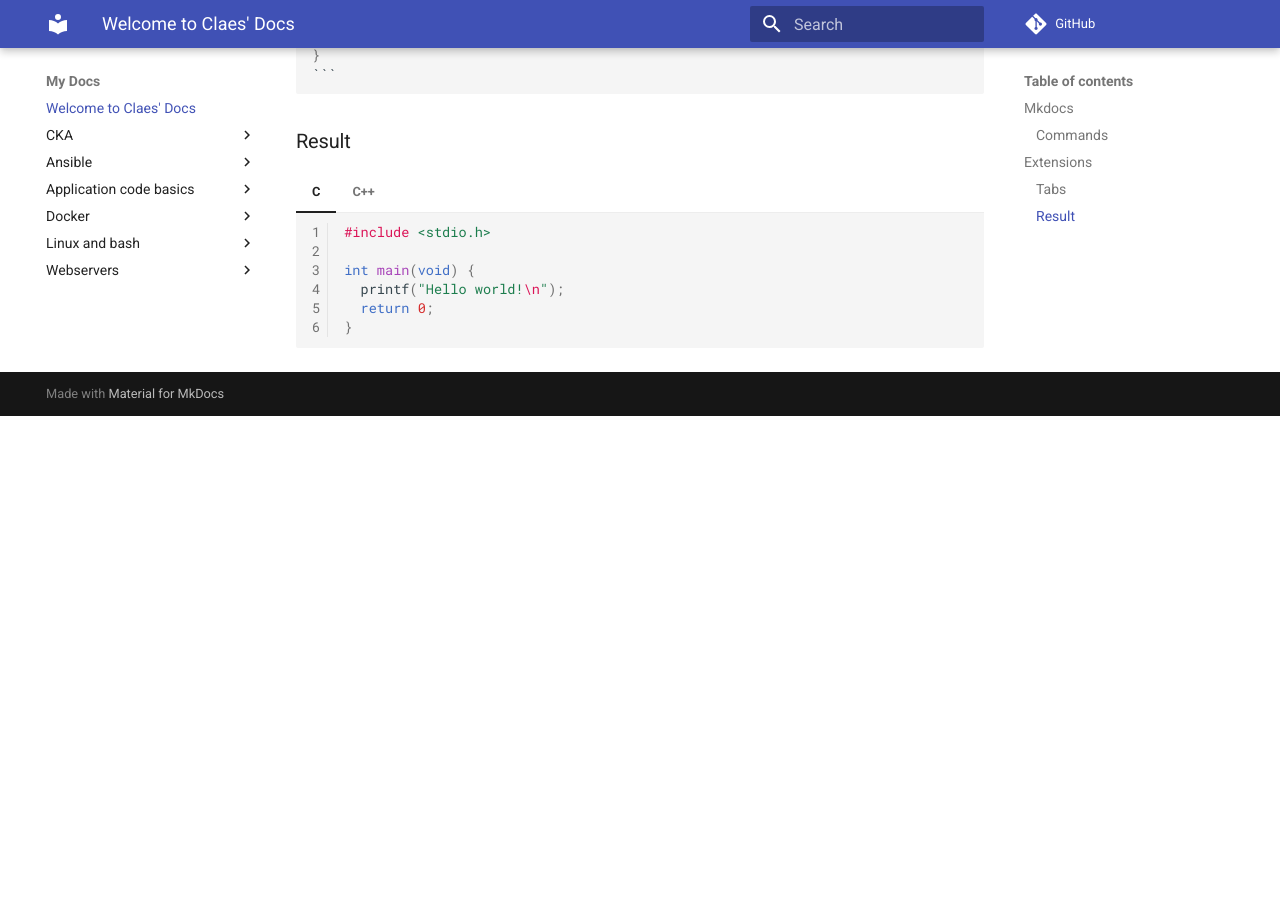
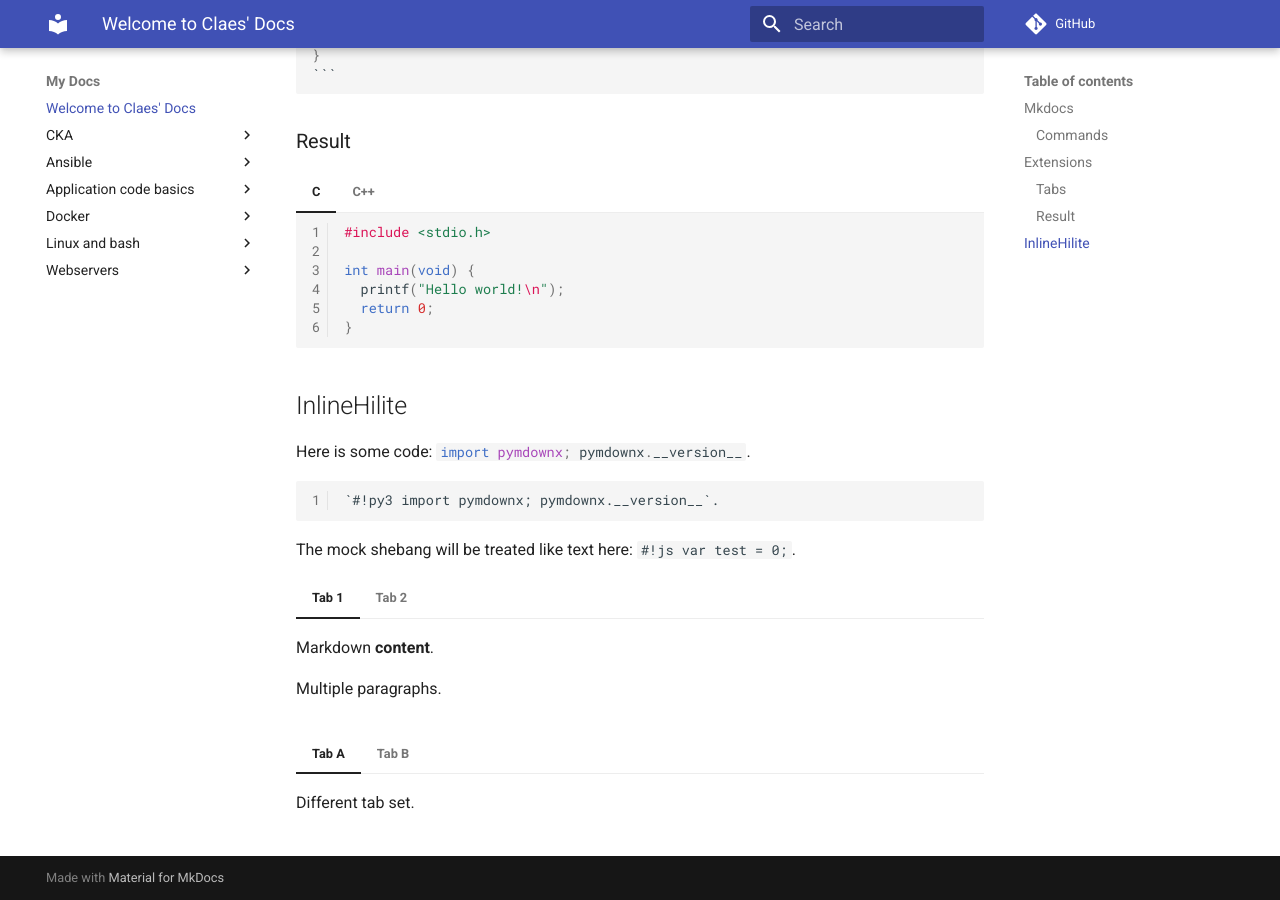
Before and after one commit to rytligc/dev-docs, an MkDocs documentation site: the page built from docs/index.md, in a window 1280 px wide and 900 px high, scrolled down 962 px. Built offline with MkDocs 1.6.1 and Material for MkDocs 9.7.7, drawn with Linux system fonts in a browser that asks for light colours; comment, search, counter and statistics services are not loaded; before the commit the page ends 1378 px from its top, so only the background shows below that.

````diff
--- a/docs/index.md
+++ b/docs/index.md
@@ -62,3 +62,32 @@
       return 0;
     }
     ```
+
+## InlineHilite
+
+Here is some code: `#!py3 import pymdownx; pymdownx.__version__`.
+```
+`#!py3 import pymdownx; pymdownx.__version__`.
+```
+
+The mock shebang will be treated like text here: ` #!js var test = 0; `.
+
+
+=== "Tab 1"
+    Markdown **content**.
+
+    Multiple paragraphs.
+
+=== "Tab 2"
+    More Markdown **content**.
+
+    - list item a
+    - list item b
+
+===! "Tab A"
+    Different tab set.
+
+=== "Tab B"
+    ```
+    More content.
+    ```
--- a/mkdocs.yml
+++ b/mkdocs.yml
@@ -19,4 +19,6 @@
   - pymdownx.highlight:
       linenums: true
   - pymdownx.superfences
-  - pymdownx.tabbed
+  - pymdownx.tabbed:
+      alternate_style: true
+  - pymdownx.betterem
````
Also changed, not shown: 1 other file.
